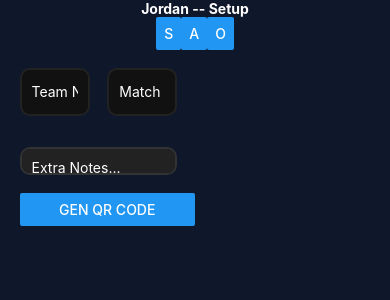
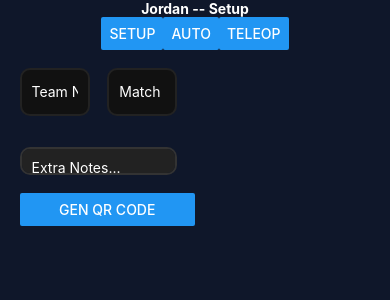
Before and after one commit to jmurphy5613/robotics-scouting-mobile-temp, a React Native app: screen / in a window 390 px wide. Shown: the top 300 px of the page. Built offline with nearby package versions, Linux system fonts and the light colour scheme.

Commit message:
fixed bugs reguarding counter, removed picker, etc

```diff
--- a/App.js
+++ b/App.js
@@ -71,9 +71,9 @@ export default function App() {
       <View style={styles.mainContent}>
         <Text style={styles.title}>Jordan -- Setup</Text>
         <View style={styles.nav}>
-          <Button title="S" onPress={e => setStateController(0)}/>
-          <Button title="A" onPress={e => setStateController(1)}/>
-          <Button title="O" onPress={e => setStateController(2)}/>
+          <Button title="Setup" onPress={e => setStateController(0)}/>
+          <Button title="Auto" onPress={e => setStateController(1)}/>
+          <Button title="Teleop" onPress={e => setStateController(2)}/>
         </View>
         <StatusBar style="auto" />
         <ScrollView keyboardShouldPersistTaps='handled'>
@@ -126,21 +126,29 @@ export default function App() {
   }else if(stateController == 1){
     return (
       <View style={styles.mainContent}>
-        <Text style={styles.title}>Jordan -- Auto</Text>
+        <Text style={styles.title}>Jordan -- Auto -- hga:{highGoalA}, lga:{lowGoalA}</Text>
         <View style={styles.nav}>
-          <Button title="S" onPress={e => setStateController(0)}/>
-          <Button title="A" onPress={e => setStateController(1)}/>
-          <Button title="O" onPress={e => setStateController(2)}/>
+          <Button title="Setup" onPress={e => setStateController(0)}/>
+          <Button title="Auto" onPress={e => setStateController(1)}/>
+          <Button title="Teleop" onPress={e => setStateController(2)}/>
         </View>
         <StatusBar style="auto" />
         <ScrollView keyboardShouldPersistTaps='handled'>
           <View style={styles.scrollContent}>
             <View style={styles.containCounter}>
-              <Counter title="High Goal Auto" set={setHighGoalA}/>
-              <Counter title="Low Goal Auto" set={setLowGoalA}/>
+              <Counter title="High Goal Auto" get={highGoalA} set={setHighGoalA}/>
+              <Counter title="Low Goal Auto" get={lowGoalA} set={setLowGoalA}/>
             </View>
-            <View>
-
+            <View style={styles.checkContainer}>
+              <BouncyCheckbox
+                size={25}
+                fillColor="#666"
+                unfillColor="#FFFFFF"
+                text="Taxi"
+                isChecked={taxi}
+                iconStyle={ styles.check }
+                onPress={(isChecked) => { setTaxi(isChecked); }}
+              />
             </View>
           </View>
         </ScrollView>
@@ -149,46 +157,20 @@ export default function App() {
   }else if(stateController == 2){
     return (
       <View style={styles.mainContent}>
-        <Text style={styles.title}>Jordan -- Teleop</Text>
+        <Text style={styles.title}>Jordan -- Teleop -- hgo:{highGoalO}, lgo: {lowGoalO}</Text>
         <View style={styles.nav}>
-          <Button title="S" onPress={e => setStateController(0)}/>
-          <Button title="A" onPress={e => setStateController(1)}/>
-          <Button title="O" onPress={e => setStateController(2)}/>
+          <Button title="Setup" onPress={e => setStateController(0)}/>
+          <Button title="Auto" onPress={e => setStateController(1)}/>
+          <Button title="Teleop" onPress={e => setStateController(2)}/>
         </View>
         <StatusBar style="auto" />
         <ScrollView keyboardShouldPersistTaps='handled'>
           <View style={styles.scrollContent}>
             <View style={styles.containCounter}>
-              <Counter title="High Goal Op" set={setHighGoalO}/>
-              <Counter title="Low Goal Op" set={setLowGoalO}/>
+              <Counter title="High Goal Op" get={highGoalO} set={setHighGoalO}/>
+              <Counter title="Low Goal Op" get={lowGoalO} set={setLowGoalO}/>
             </View>
             <View>
-              <Picker
-                selectedValue={rung}
-                style={styles.dropdown}
-                onValueChange={(itemValue, itemIndex) => setRung(itemValue)}
-              >
-                <Picker.Item
-                  label="none"
-                  value="none"
-                />
-                <Picker.Item
-                  label="low"
-                  value="low"
-                />
-                <Picker.Item
-                  label="mid"
-                  value="mid"
-                />
-                <Picker.Item
-                  label="high"
-                  value="high"
-                />
-                <Picker.Item
-                  label="traversal"
-                  value="traversal"
-                />
-              </Picker>
             </View>
           </View>
         </ScrollView>
--- a/components/counter.jsx
+++ b/components/counter.jsx
@@ -38,7 +38,7 @@ const styles = StyleSheet.create({
     },
     master: {
         width: '100%',
-        height: '50%',
+        height: '75%',
         flexDirection: 'column',
         marginTop: '5%'
     },
@@ -51,23 +51,22 @@ const styles = StyleSheet.create({
 });
 
 export default function Counter(props){
-    const [count, setCount] = useState(0);
     return (
         <View style={styles.master}>
             {/* this is the button container. im sorry that there are like five view tags, the button doesn't support styles :cryscream:*/}
             <Text style={styles.title}>{props.title}</Text>
             <View style={styles.contain}>
 
-                <TouchableOpacity style={styles.add} onPress={e => {setCount(count+1); props.set(count+1)}}>
-                    <Button color="#000"  title="add" onPress={e => {setCount(count+1); props.set(count+1)}}/>
+                <TouchableOpacity style={styles.add} onPress={e => {props.set(props.get+1);}}>
+                    <Button color="#000"  title="add" onPress={e => {props.set(props.get+1);}}/>
                 </TouchableOpacity>
                 <View style={styles.countBox}>
                     <Text style={styles.c}>
-                       {count}
+                       {props.get}
                     </Text>
                 </View>
-                <TouchableOpacity style={styles.subtract} onPress={e => {if(count > 0){setCount(count-1); props.set(count-1)}}}>
-                    <Button color="#000" title="sub" onPress={e => {if(count > 0){setCount(count-1); props.set(count-1)}}}/>
+                <TouchableOpacity style={styles.subtract} onPress={e => {if(props.get > 0){props.set(props.get-1)}}}>
+                    <Button color="#000" title="sub" onPress={e => {if(props.get > 0){props.set(props.get-1)}}}/>
                 </TouchableOpacity>
             </View>
         </View>
```
